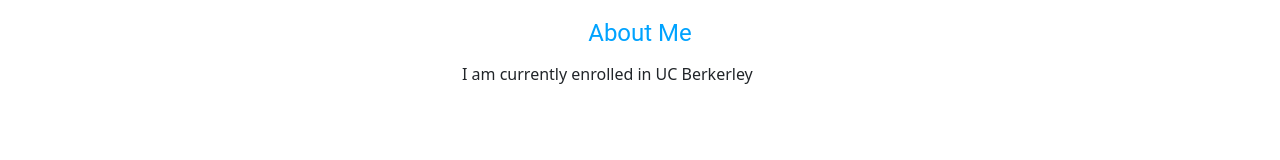
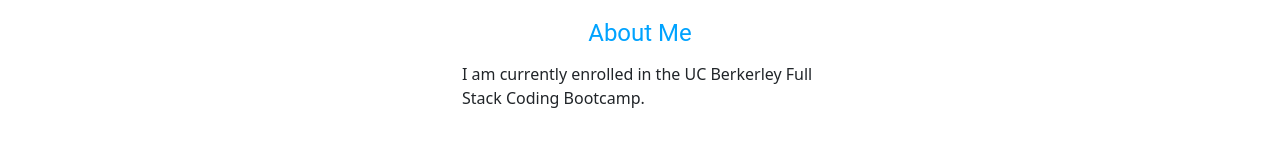
Before and after one commit to apal96/alishaReactPortfolio, a React (Create React App) app: page / in a window 1280 px wide. Shown: the part 275-435 px from the top of the page. Built offline with nearby package versions, Linux system fonts and the light colour scheme; grey boxes are pictures that could not be loaded.

Commit message:
add to bio

```diff
--- a/src/components/pages/About.js
+++ b/src/components/pages/About.js
@@ -22,7 +22,7 @@
     </div>
      <div class="row justify-content-center">
     <div class="col-4">
-      <p>I am currently enrolled in UC Berkerley</p>
+      <p>I am currently enrolled in the UC Berkerley Full Stack Coding Bootcamp. </p>
     </div>
      </div>
 
--- a/src/components/pages/Projects.js
+++ b/src/components/pages/Projects.js
@@ -34,7 +34,7 @@
 
   return (
     <div>
-      <h1>Projects Page</h1>
+      <p>Take a look at my projects</p>
 
       {projects.map((project) => (
         <a href={project.link} target="_blank" rel="noreferrer" key={project.image} className="image"  >
```
